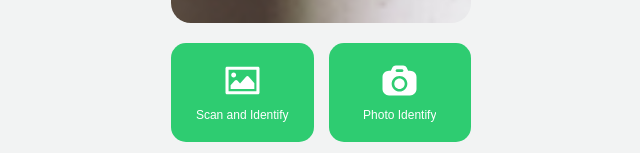
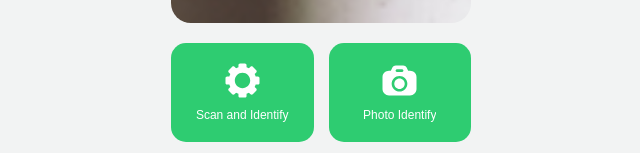
Before and after one commit to AirenaAirena/Pflanzen-finder, a React (Vite) app: page /#/home in a window 1280 px wide. Shown: the part 1218-1371 px from the top of the page, without its empty margins (319-959 px from the left). Built offline with nearby package versions, Linux system fonts and the light colour scheme; no server answers.

Commit message:
Update HomePage1.jsx

```diff
--- a/src/pages/HomePage1.jsx
+++ b/src/pages/HomePage1.jsx
@@ -39,7 +39,7 @@ function HomePage1() {
             onClick={() => navigate('/plant-identifier')}
           >
             <img
-              src="../src/assets/img/photo.svg"
+              src={settingIcon}
               alt="photo"
               className="actions-icon"
             />
@@ -51,7 +51,7 @@ function HomePage1() {
             onClick={() => navigate('/plant-identifier')}
           >
             <img
-              src="../src/assets/img/camera.svg"
+              src={cameraIcon}
               alt="camera"
               className="actions-icon"
             />
```
